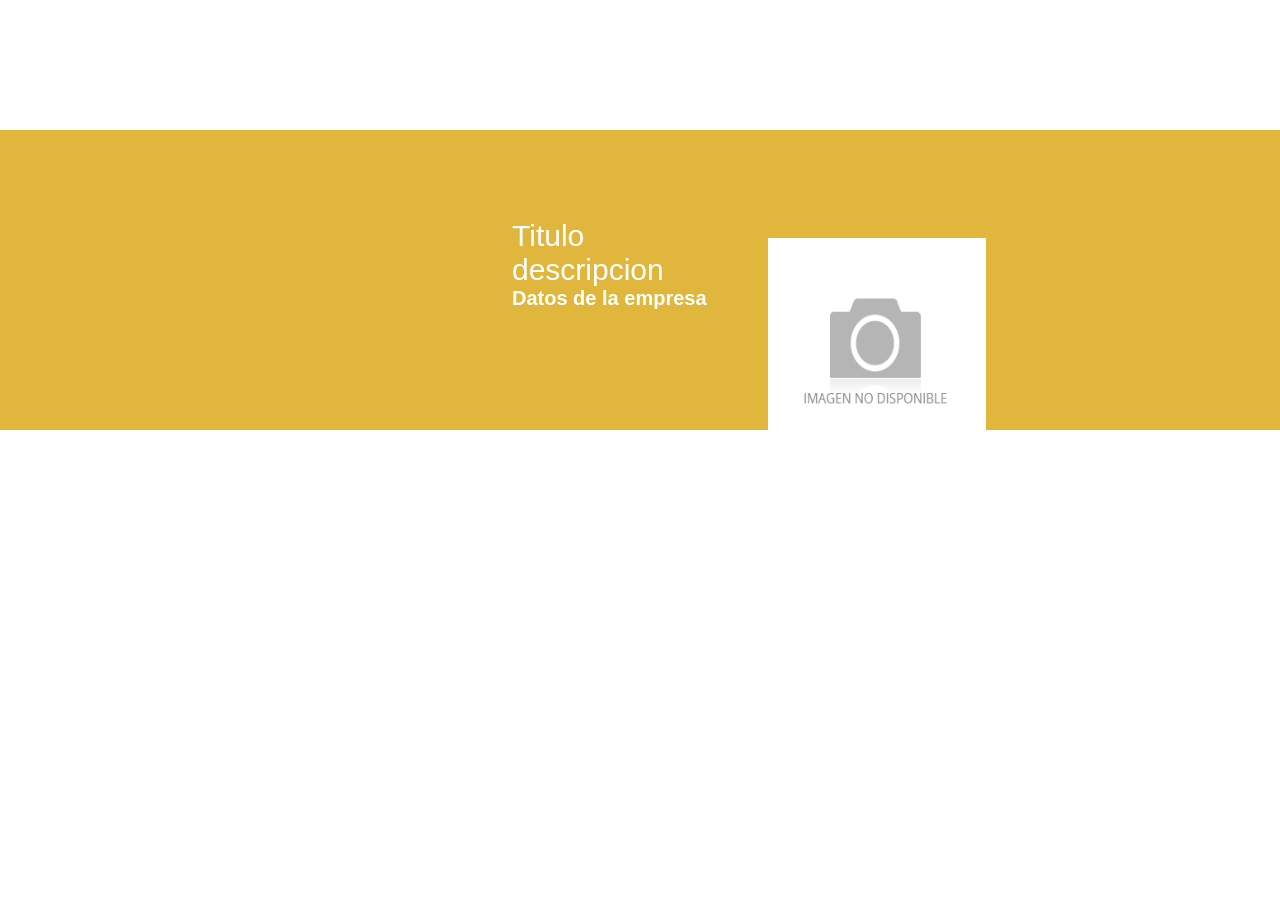
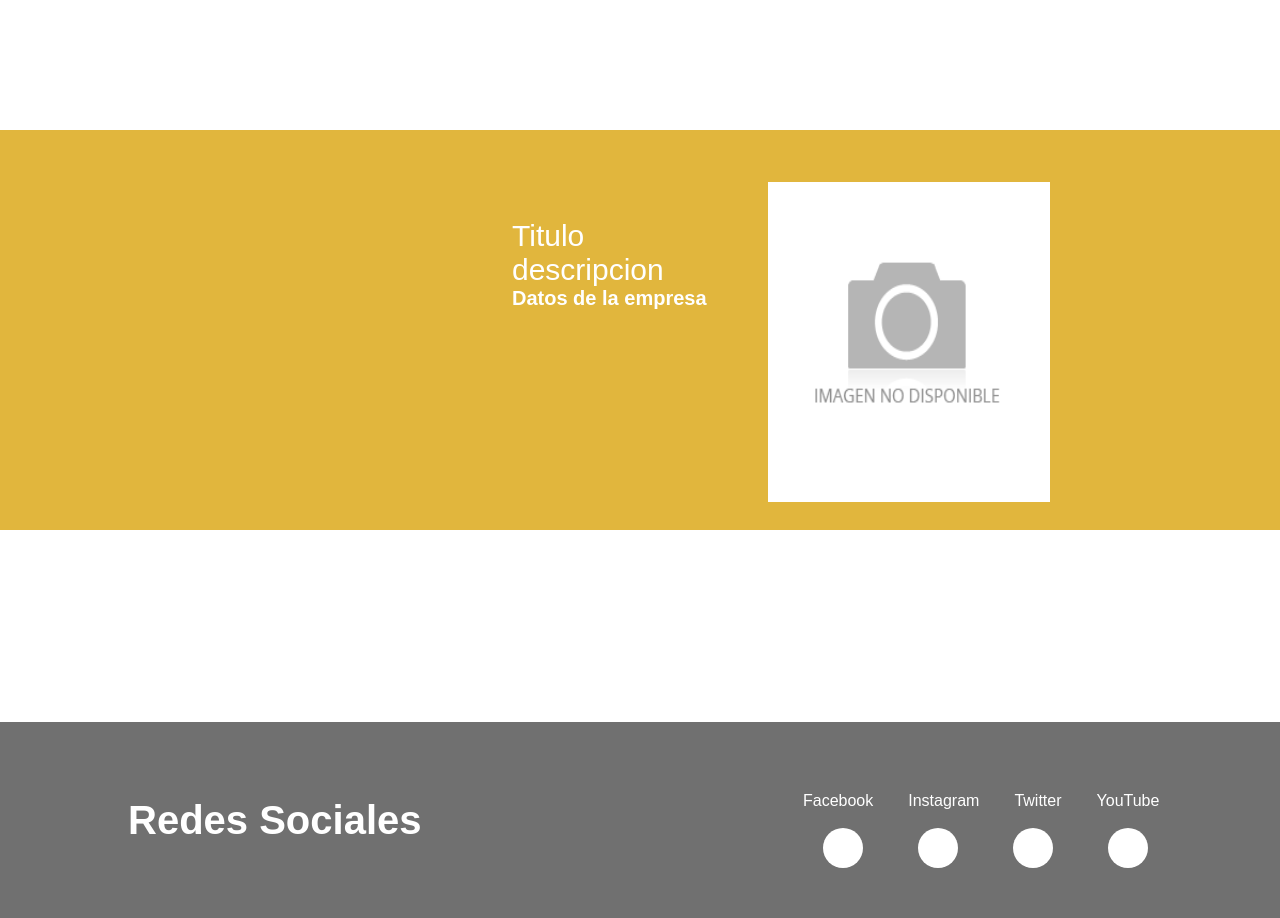
Before and after one commit to DavidJ285/Tortrix, a plain HTML site: page index.html in a window 1280 px wide. Shown: the part 1720-2638 px from the top of the page. Before the commit the page ends 2202 px from the top, so only its background shows below. Drawn offline with Linux system fonts and the light colour scheme.

Commit message:
Se completo el footer

```diff
--- a/css/body.css
+++ b/css/body.css
@@ -1,6 +1,7 @@
 *{
   padding: 0;
   margin: 0;
+  font-family: arial;
 }
 .seccionTortrix{
   width: 75%;
@@ -205,7 +206,7 @@
 .descripcion{
   margin-top: 150px;
   width: 100%;
-  height: 300px;
+  height: 400px;
   position: relative;
   background-color: #E1B63D;
 }
@@ -217,16 +218,16 @@
 .descripcion h1{
   font-size: 20px;
   padding-left: 40%;
-  padding-top: %;
 }
 .imagennodisponible2{
-  margin-top: -15%;
-  width: 20%;
-  height: 30%;
+  margin-top: -10%;
+  width: 22%;
+  background-color: red;
+  height: 80%;
   margin-left: 60%;
   position: absolute;
 }
 .imagennodisponible2 img{
-  width: 85%;
+  width: 100%;
   height: 100%;
 }
--- /dev/null
+++ b/css/footer.css
@@ -0,0 +1,55 @@
+*{
+  padding: 0;
+  margin: 0;
+  font-family: arial;
+}
+footer{
+  position: relative;
+  width: 90%;
+  height: 120px;
+  margin-top: 15%;
+  padding-left: 10%;
+  padding-top: 6%;
+  background-color: #707070;
+}
+.Redessociales{
+  font-size: 40px;
+}
+.redes{
+width: 30%;
+margin-top: -4%;
+margin-left: 50%;
+position: absolute;
+height: 30px;
+display: flex;
+flex-direction: row;
+}
+.redes p{
+padding-left: 35px;
+}
+.redes a{
+  width: 40px;
+  border-radius: 30px;
+  height: 40px;
+  margin-top: 6%;
+  margin-right: -70px;
+  margin-left: -12%;
+  background-color: white;
+}
+.redes2{
+width: 30%;
+margin-top: -3%;
+margin-left: 50%;
+position: absolute;
+height: 10px;
+display: flex;
+flex-direction: row;
+}
+.redes2 a{
+  width: 40px;
+  border-radius: 30px;
+  margin-left: 55px;
+  height: 40px;
+  margin-top: 6%;
+  background-color: white;
+}
--- a/index.html
+++ b/index.html
@@ -2,6 +2,7 @@
 <html lang="es" dir="ltr">
 <link rel="stylesheet" href="css/css.css">
 <link rel="stylesheet" href="css/body.css">
+<link rel="stylesheet" href="css/footer.css">
   <head>
     <meta charset="utf-8">
     <title></title>
@@ -67,11 +68,29 @@
        <p>Titulo <br>descripcion</p>
        <h1>Datos de la empresa</h1>
 
-     </div>
+       <div class="imagennodisponible2">
+         <img src="imagenes/nodisponible.png" alt="">
+       </div>
+            </div>
 
-     <div class="imagennodisponible2">
-       <img src="imagenes/nodisponible.png" alt="">
-          </div>
+
+
     </section>
   </body>
+  <footer>
+    <h1 class="Redessociales">Redes Sociales</h1>
+  <div class="redes">
+     <p>Facebook</p>
+     <p>Instagram</p>
+     <p>Twitter</p>
+     <p>YouTube</p>
+  </div>
+
+  <div class="redes2">
+     <a href="#"></a>
+     <a href="#"></a>
+     <a href="#"></a>
+     <a href="#"></a>
+  </div>
+  </footer>
 </html>
```
